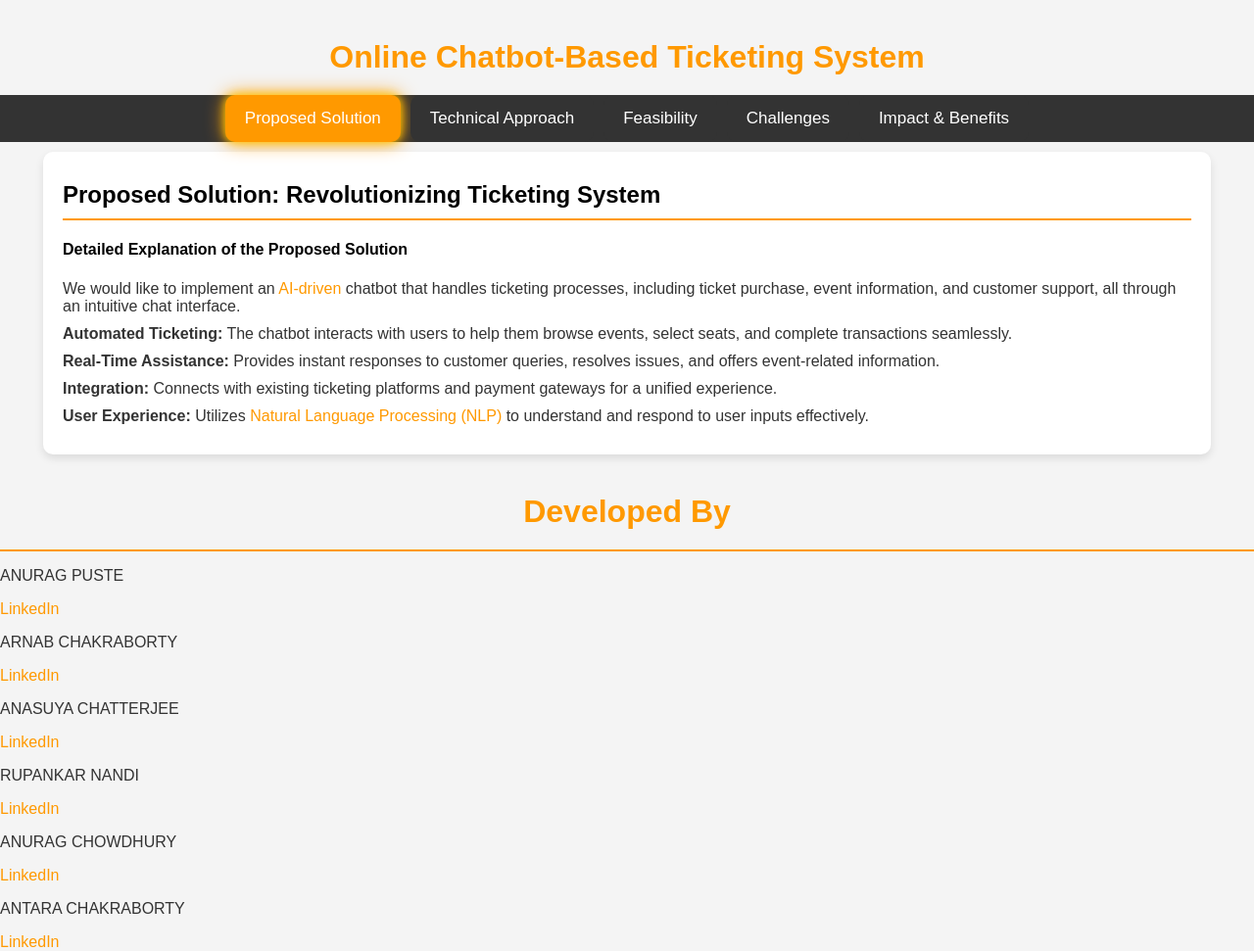
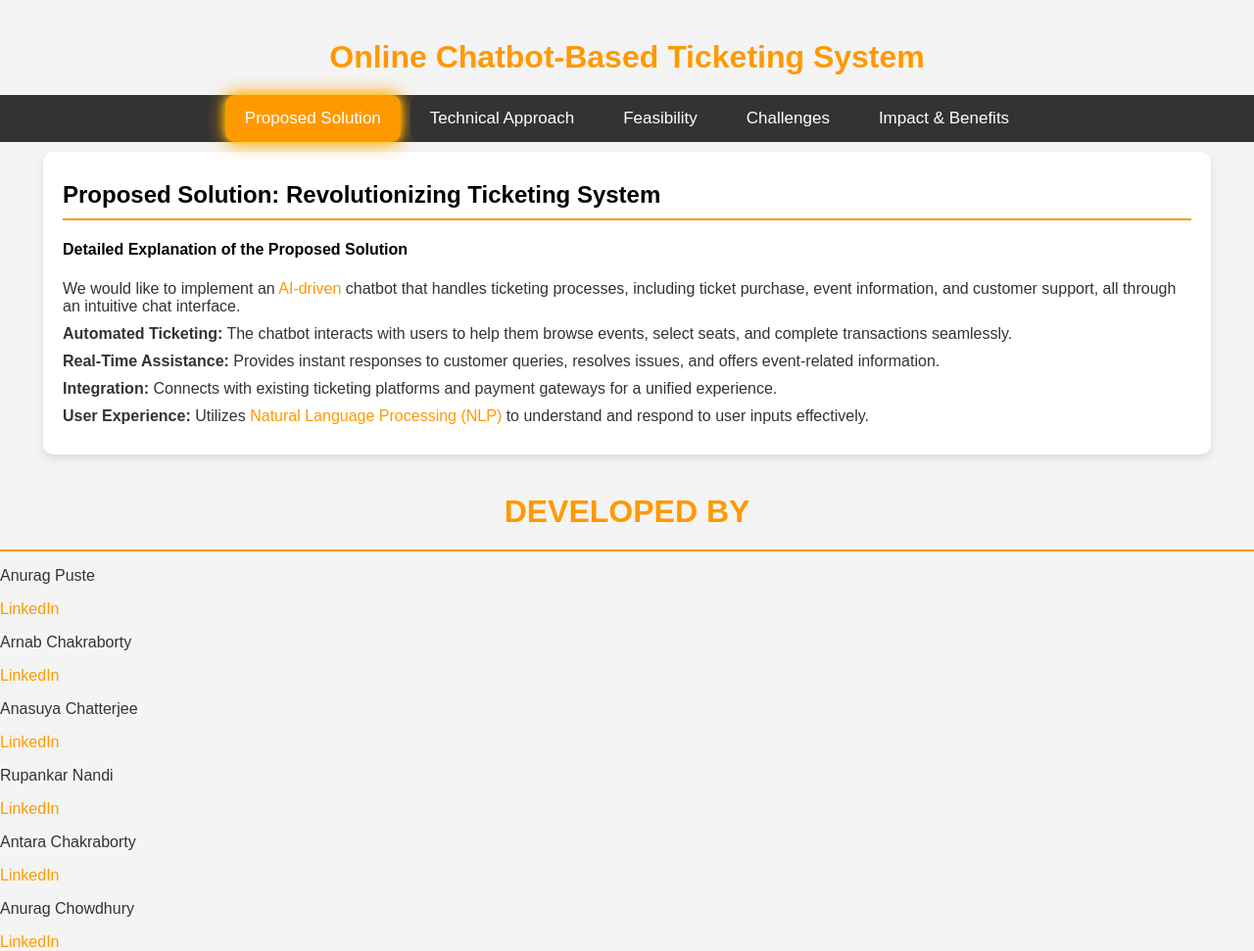
Before and after one commit to Rupankar-1234/project-, a plain HTML site: page index.html in a window 1280 px wide. Shown: the whole page at 98% size. Drawn offline with Linux system fonts and the light colour scheme.

Commit message:
Update index.html

```diff
--- a/index.html
+++ b/index.html
@@ -81,20 +81,38 @@
 </div>
 
 <!-- Developer Section -->
-<h1>Developed By</h1>
+<h1>DEVELOPED BY</h1>
 <hr>
-<p>ANURAG PUSTE</p>
-<a href="https://www.linkedin.com/in/anurag-puste-01551b325/">LinkedIn</a>
-<p>ARNAB CHAKRABORTY</p>
-<a href="https://www.linkedin.com/in/arnab-chakraborty-a55386321/">LinkedIn</a>
-<p>ANASUYA CHATTERJEE</p>
-<a href="https://www.linkedin.com/in/anasuya-chatterjee-721925325/">LinkedIn</a>
-<p>RUPANKAR NANDI</p>
-<a href="https://www.linkedin.com/in/rupankar-nandi-46525420b/">LinkedIn</a>
-<p>ANURAG CHOWDHURY</p>
-<a href="https://www.linkedin.com/in/anurag-chowdhury-19665630a/">LinkedIn</a>
-<p>ANTARA CHAKRABORTY</p>
-<a href="https://www.linkedin.com/in/antara-chakrabarti-a40253269/">LinkedIn</a>
+<div class="developers-section">
+    <div class="developer-names">
+        <div class="developer">
+            <p>Anurag Puste</p>
+            <a href="https://www.linkedin.com/in/anurag-puste-01551b325/">LinkedIn</a>
+        </div>
+        <div class="developer">
+            <p>Arnab Chakraborty</p>
+            <a href="https://www.linkedin.com/in/arnab-chakraborty-a55386321/">LinkedIn</a>
+        </div>
+        <div class="developer">
+            <p>Anasuya Chatterjee</p>
+            <a href="https://www.linkedin.com/in/anasuya-chatterjee-721925325/">LinkedIn</a>
+        </div>
+        <div class="developer">
+            <p>Rupankar Nandi</p>
+            <a href="https://www.linkedin.com/in/rupankar-nandi-46525420b/">LinkedIn</a>
+        </div>
+        <div class="developer">
+            <p>Antara Chakraborty</p>
+            <a href="https://www.linkedin.com/in/antara-chakrabarti-a40253269/">LinkedIn</a>
+        </div>
+        <div class="developer">
+            <p>Anurag Chowdhury</p>
+            <a href="https://www.linkedin.com/in/anurag-chowdhury-19665630a/">LinkedIn</a>
+        </div>
+    </div>
+</div>
+
+
 
 <!-- JavaScript for Tabs -->
 <script>
```
